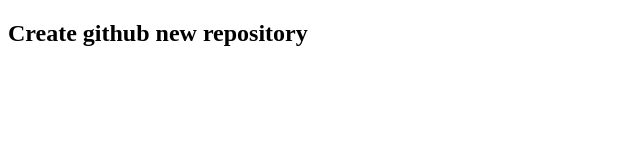
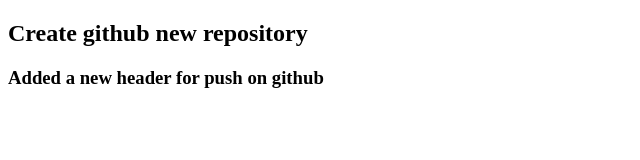
Before and after one commit to mdumar112233/my_first_website, a plain HTML site: page index.html in a window 1280 px wide. Shown: the whole page, without its empty margins (0-640 px from the left). Drawn offline with Linux system fonts and the light colour scheme.

Commit message:
added a new header

```diff
--- a/index.html
+++ b/index.html
@@ -7,5 +7,6 @@
 </head>
 <body>
     <h2>Create github new repository</h2>
+    <h3>Added a new header for push on github</h3>
 </body>
 </html>
```
